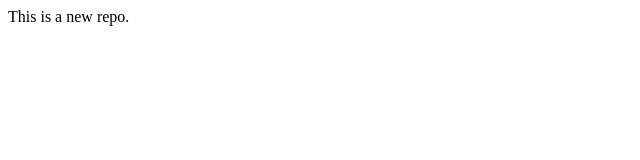
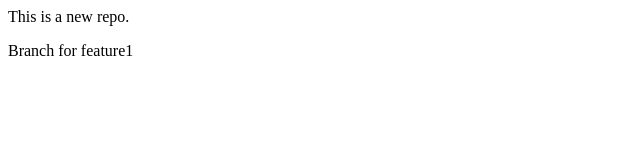
Before and after one commit to KENNY777-arch/localrepo, a plain HTML site: page index.html in a window 1280 px wide. Shown: the whole page, without its empty margins (0-640 px from the left). Drawn offline with Linux system fonts and the light colour scheme.

Commit message:
Branch for feature1

```diff
--- a/index.html
+++ b/index.html
@@ -1 +1,2 @@
 <p>This is a new repo.</p>
+<p>Branch for feature1</p>
```
